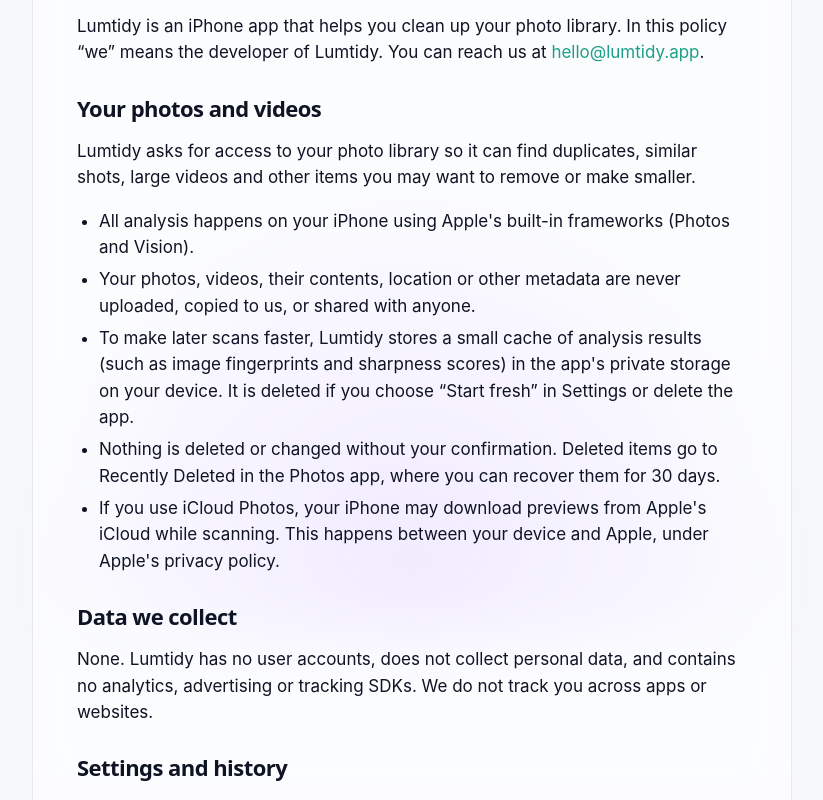
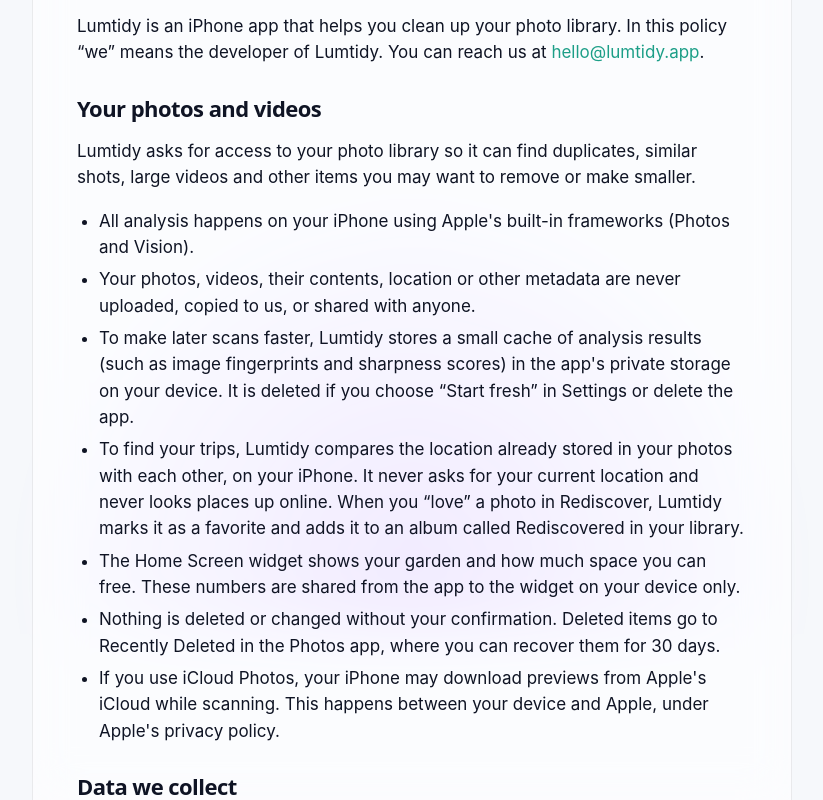
Before and after one commit to christianbieknudegaard-boop/lumtidy-site, a plain HTML site: page privacy.html in a window 1280 px wide. Shown: the part 422-1222 px from the top of the page, without its empty margins (228-1051 px from the left). Drawn offline with Linux system fonts and the light colour scheme.

Commit message:
Privacy: trips, Rediscover and widget
Co-Authored-By: Claude Opus 5.5 <noreply@anthropic.com>

```diff
--- a/privacy.html
+++ b/privacy.html
@@ -31,6 +31,8 @@
       <li>All analysis happens on your iPhone using Apple's built-in frameworks (Photos and Vision).</li>
       <li>Your photos, videos, their contents, location or other metadata are never uploaded, copied to us, or shared with anyone.</li>
       <li>To make later scans faster, Lumtidy stores a small cache of analysis results (such as image fingerprints and sharpness scores) in the app's private storage on your device. It is deleted if you choose “Start fresh” in Settings or delete the app.</li>
+      <li>To find your trips, Lumtidy compares the location already stored in your photos with each other, on your iPhone. It never asks for your current location and never looks places up online. When you “love” a photo in Rediscover, Lumtidy marks it as a favorite and adds it to an album called Rediscovered in your library.</li>
+      <li>The Home Screen widget shows your garden and how much space you can free. These numbers are shared from the app to the widget on your device only.</li>
       <li>Nothing is deleted or changed without your confirmation. Deleted items go to Recently Deleted in the Photos app, where you can recover them for 30 days.</li>
       <li>If you use iCloud Photos, your iPhone may download previews from Apple's iCloud while scanning. This happens between your device and Apple, under Apple's privacy policy.</li>
     </ul>
```
